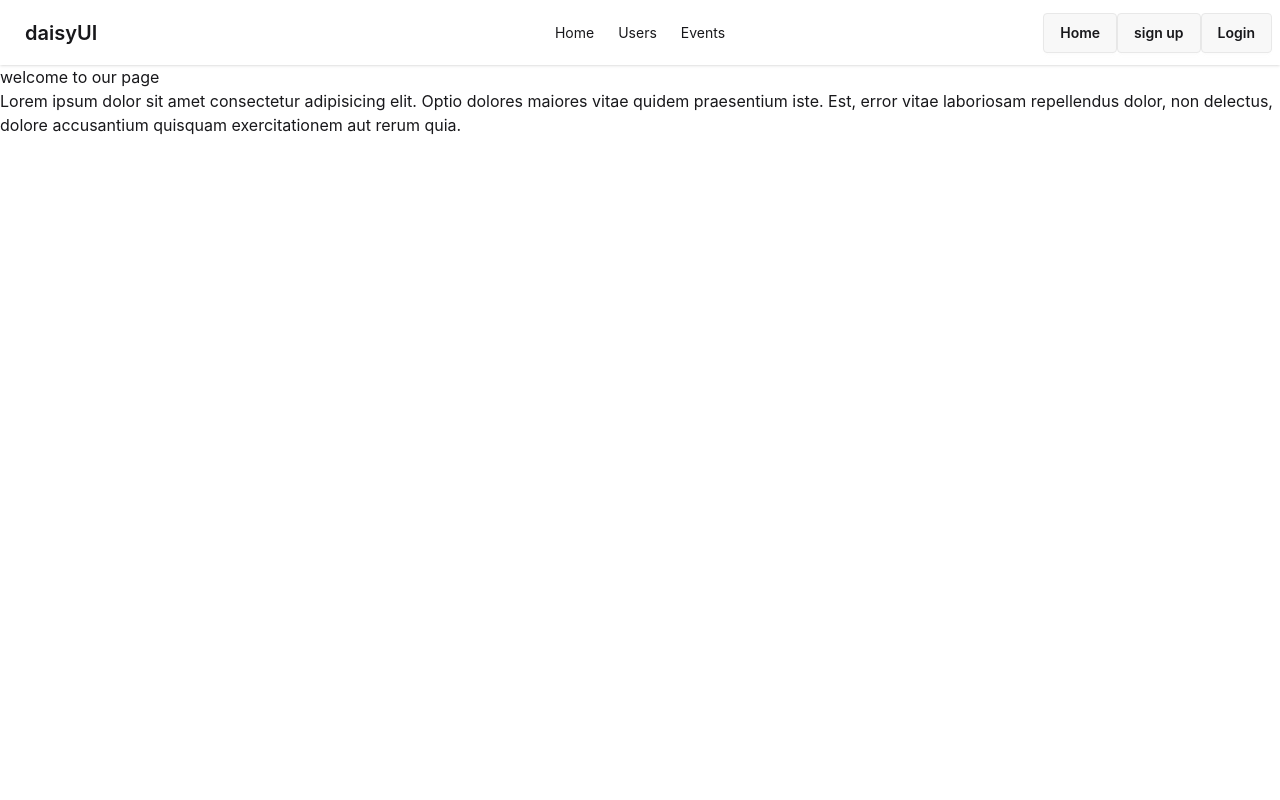
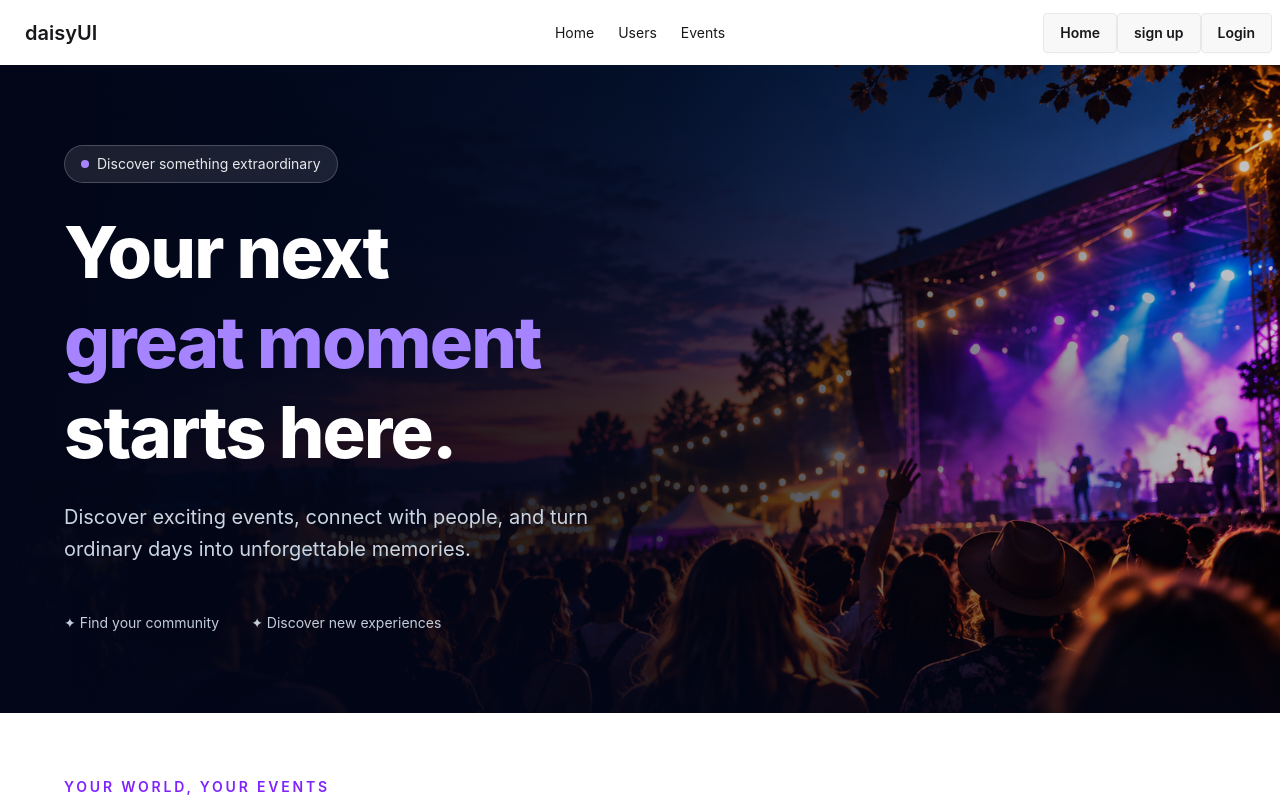
Before and after one commit to OlenaDonchenko/event-app, a React (Vite) app: page / in a window 1280 px wide. Shown: the top 800 px of the page. Built offline with nearby package versions, Linux system fonts and the light colour scheme.

Commit message:
add style for Home page

```diff
--- a/src/pages/Home.jsx
+++ b/src/pages/Home.jsx
@@ -1,16 +1,69 @@
-import React from 'react';
+
+import React from "react";
 
 const Home = () => {
   return (
-    <div>
-      <h1>welcome to our page</h1>
-      <p>
-        Lorem ipsum dolor sit amet consectetur adipisicing elit. Optio dolores
-        maiores vitae quidem praesentium iste. Est, error vitae laboriosam
-        repellendus dolor, non delectus, dolore accusantium quisquam
-        exercitationem aut rerum quia.
-      </p>
-    </div>
+    <main className="min-h-screen bg-base-100">
+      <section className="relative isolate overflow-hidden bg-slate-950 text-white">
+        {/* Background image */}
+        <div
+          className="absolute inset-0 -z-20 bg-cover bg-center"
+          style={{
+            backgroundImage: "url('/event-hero.png')",
+          }}
+        />
+
+        {/* Dark overlay */}
+        <div className="absolute inset-0 -z-10 bg-gradient-to-r from-slate-950 via-slate-950/80 to-slate-950/20" />
+
+        {/* Hero content */}
+        <div className="mx-auto flex min-h-[600px] max-w-7xl items-center px-6 py-20 sm:px-10 lg:px-16">
+          <div className="max-w-2xl">
+            <div className="mb-6 inline-flex items-center gap-2 rounded-full border border-white/20 bg-white/10 px-4 py-2 text-sm text-white/90 backdrop-blur-sm">
+              <span className="h-2 w-2 rounded-full bg-violet-400" />
+              Discover something extraordinary
+            </div>
+
+            <h1 className="text-5xl font-extrabold leading-tight tracking-tight sm:text-6xl lg:text-7xl">
+              Your next
+              <span className="block text-violet-400">
+                great moment
+              </span>
+              starts here.
+            </h1>
+
+            <p className="mt-6 max-w-xl text-lg leading-8 text-slate-300 sm:text-xl">
+              Discover exciting events, connect with people,
+              and turn ordinary days into unforgettable memories.
+            </p>
+
+            <div className="mt-12 flex flex-wrap items-center gap-x-8 gap-y-3 text-sm text-slate-300">
+              <span>✦ Find your community</span>
+              <span>✦ Discover new experiences</span>
+            </div>
+          </div>
+        </div>
+
+        {/* Bottom gradient */}
+        <div className="absolute bottom-0 left-0 h-24 w-full bg-gradient-to-t from-slate-950/60 to-transparent" />
+      </section>
+
+      <section className="mx-auto max-w-7xl px-6 py-16 sm:px-10 lg:px-16">
+        <p className="text-sm font-semibold uppercase tracking-[0.2em] text-violet-600">
+          Your world, your events
+        </p>
+
+        <h2 className="mt-3 text-3xl font-bold tracking-tight text-base-content sm:text-4xl">
+          There is always something happening.
+        </h2>
+
+        <p className="mt-4 max-w-2xl text-base leading-7 text-base-content/70">
+          From inspiring workshops to unforgettable parties,
+          find experiences that match your interests.
+        </p>
+
+      </section>
+    </main>
   );
 };
 
```
Also changed, not shown: public/event-hero.png (added).
